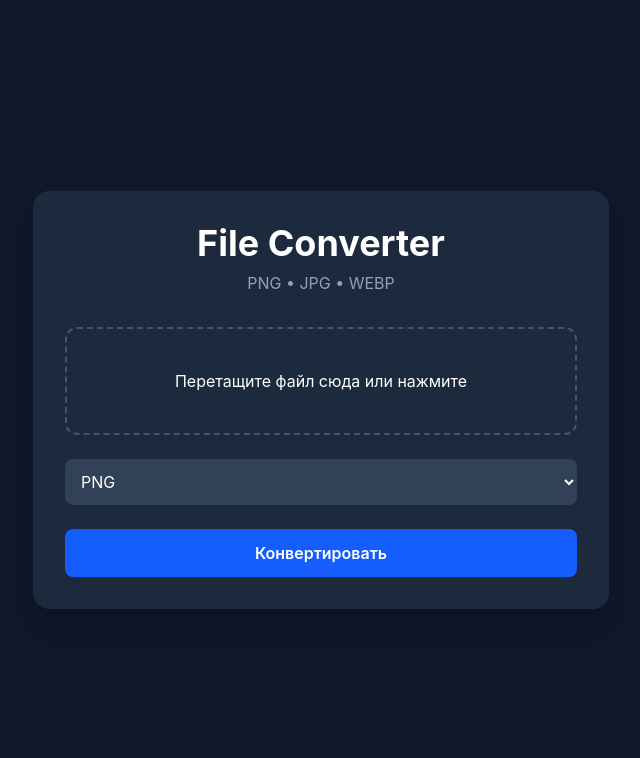
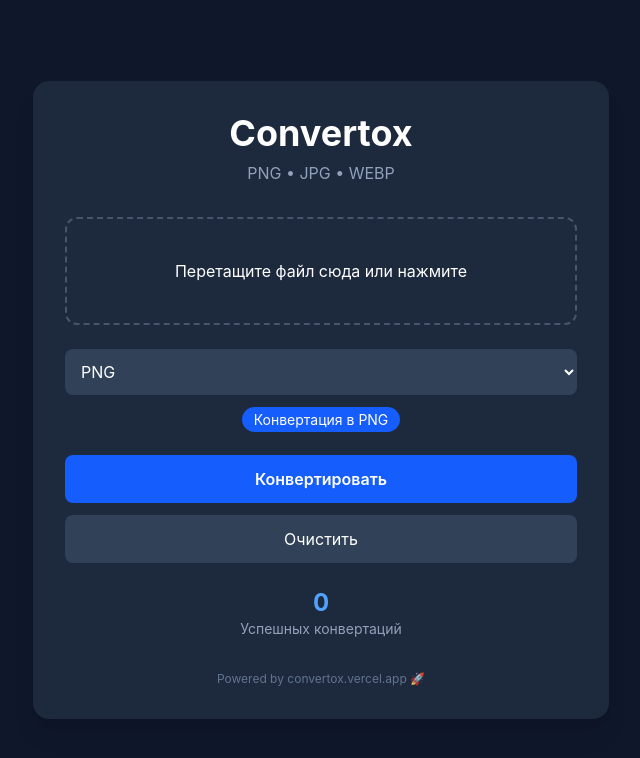
Before and after one commit to Fekkse/file-converter-mvp, a React (Vite) app in the folder frontend/: page / in a window 1280 px wide. Shown: the top 758 px of the page, without its empty margins (319-959 px from the left). Built offline with nearby package versions, Linux system fonts and the light colour scheme.

Commit message:
UI Improvements

```diff
--- a/frontend/src/App.jsx
+++ b/frontend/src/App.jsx
@@ -11,6 +11,7 @@
   const [loading, setLoading] = useState(false);
   const [progress, setProgress] = useState(0);
   const [history, setHistory] = useState([]);
+  const [totalConverted, setTotalConverted] = useState(0);
 
   const onDrop = (acceptedFiles) => {
     const f = acceptedFiles[0];
@@ -28,6 +29,14 @@
     onDrop,
     multiple: false,
   });
+
+  const clearFile = () => {
+    if (preview) URL.revokeObjectURL(preview);
+
+    setFile(null);
+    setPreview(null);
+    setProgress(0);
+  };
 
   const convert = async () => {
     if (!file) {
@@ -47,7 +56,6 @@
     xhr.open("POST", `${API_URL}/convert`, true);
     xhr.responseType = "blob";
 
-    // 📊 прогресс загрузки
     xhr.upload.onprogress = (e) => {
       if (e.lengthComputable) {
         setProgress(Math.round((e.loaded / e.total) * 100));
@@ -58,7 +66,6 @@
       setLoading(false);
       setProgress(0);
 
-      // ❗ если сервер вернул ошибку
       if (xhr.status !== 200) {
         console.error("Server error:", xhr.response);
         alert("Ошибка конвертации (сервер)");
@@ -87,6 +94,8 @@
         { name: file.name, format },
         ...prev,
       ]);
+
+      setTotalConverted((prev) => prev + 1);
     };
 
     xhr.onerror = () => {
@@ -104,7 +113,7 @@
       <div className="w-full max-w-xl bg-slate-800 rounded-2xl shadow-xl p-8">
 
         <h1 className="text-4xl font-bold text-center mb-2">
-          File Converter
+          Convertox
         </h1>
 
         <p className="text-center text-slate-400 mb-8">
@@ -136,8 +145,14 @@
 
         {/* FILE INFO */}
         {file && (
-          <div className="mt-4 text-green-400">
-            📄 {file.name}
+          <div className="mt-4 bg-slate-700 rounded-lg p-3">
+            <div className="text-green-400">
+              📄 {file.name}
+            </div>
+
+            <div className="text-slate-400 text-sm">
+              Размер: {(file.size / 1024).toFixed(2)} KB
+            </div>
           </div>
         )}
 
@@ -152,6 +167,13 @@
             <option value="jpeg">JPG</option>
             <option value="webp">WEBP</option>
           </select>
+        </div>
+
+        {/* FORMAT BADGE */}
+        <div className="mt-3 text-center">
+          <span className="bg-blue-600 px-3 py-1 rounded-full text-sm">
+            Конвертация в {format.toUpperCase()}
+          </span>
         </div>
 
         {/* PROGRESS */}
@@ -173,6 +195,25 @@
           {loading ? "Конвертация..." : "Конвертировать"}
         </button>
 
+        {/* CLEAR */}
+        <button
+          onClick={clearFile}
+          className="w-full mt-3 bg-slate-700 hover:bg-slate-600 transition rounded-lg p-3"
+        >
+          Очистить
+        </button>
+
+        {/* STATS */}
+        <div className="mt-6 text-center">
+          <div className="text-2xl font-bold text-blue-400">
+            {totalConverted}
+          </div>
+
+          <div className="text-slate-400 text-sm">
+            Успешных конвертаций
+          </div>
+        </div>
+
         {/* HISTORY */}
         {history.length > 0 && (
           <div className="mt-6">
@@ -188,6 +229,11 @@
           </div>
         )}
 
+        {/* FOOTER */}
+        <div className="mt-8 text-center text-slate-500 text-xs">
+          Powered by convertox.vercel.app 🚀
+        </div>
+
       </div>
     </div>
   );
```
